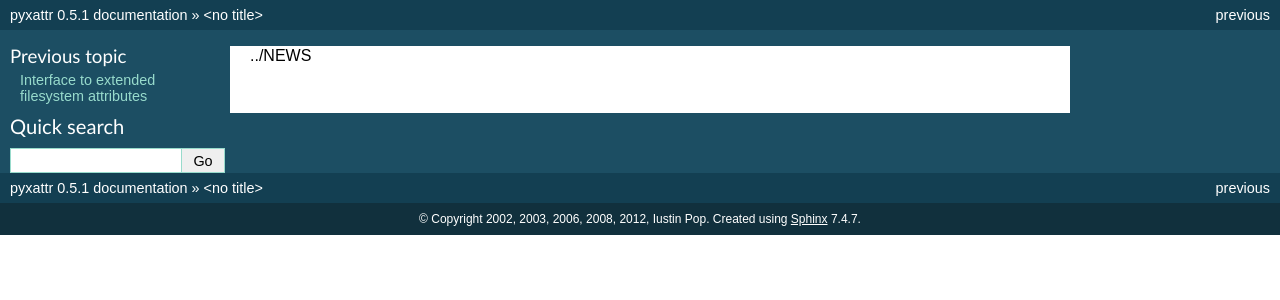
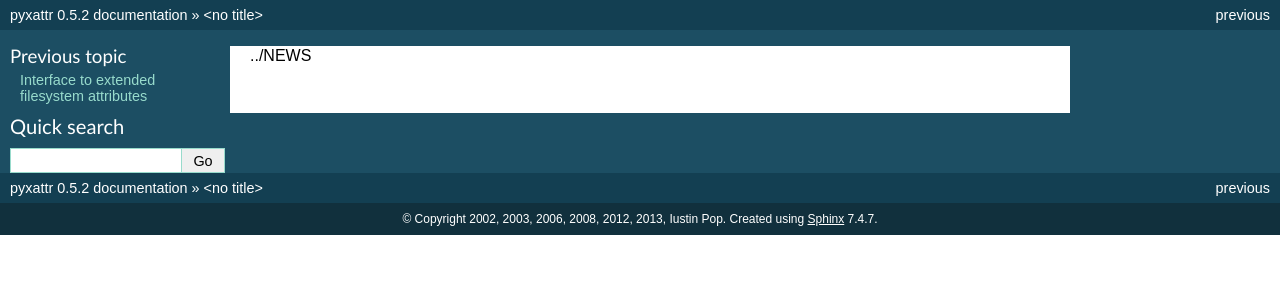
Before and after one commit to iustin/pyxattr, a Sphinx documentation site: the page built from doc/news.rst, in a window 1280 px wide. Shown: the top 300 px of the page. Built offline with Sphinx 7.4.7, drawn with Linux system fonts in a browser that asks for light colours.

Commit message:
Update docs for the 0.5.2 release
Of course I forgot this, and as github has also deprecated downloads,
we should switch to something else…

```diff
--- a/doc/conf.py
+++ b/doc/conf.py
@@ -41,16 +41,16 @@ master_doc = 'index'
 
 # General information about the project.
 project = u'pyxattr'
-copyright = u'2002, 2003, 2006, 2008, 2012, Iustin Pop'
+copyright = u'2002, 2003, 2006, 2008, 2012, 2013, Iustin Pop'
 
 # The version info for the project you're documenting, acts as replacement for
 # |version| and |release|, also used in various other places throughout the
 # built documents.
 #
 # The short X.Y version.
-version = '0.5.1'
+version = '0.5.2'
 # The full version, including alpha/beta/rc tags.
-release = '0.5.1'
+release = '0.5.2'
 
 # The language for content autogenerated by Sphinx. Refer to documentation
 # for a list of supported languages.
```
Also changed, not shown: 1 other file.
